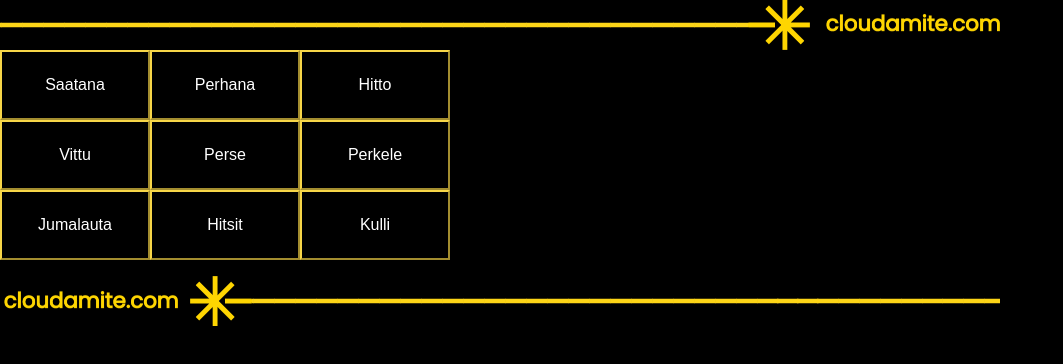
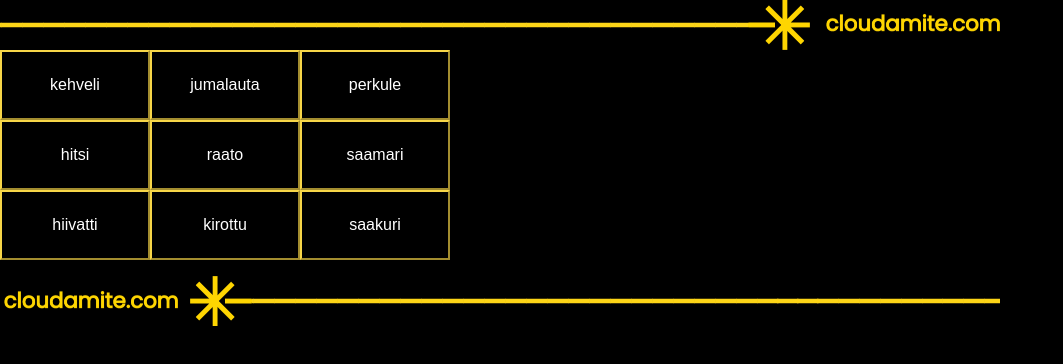
Before and after one commit to Summeli/kirosanabingo, a React (Create React App) app: page / in a window 1280 px wide. Shown: the top 364 px of the page, without its empty margins (0-1063 px from the left). Built offline with nearby package versions, Linux system fonts and the light colour scheme.

Commit message:
better cursewords

```diff
--- a/src/GameBoard.tsx
+++ b/src/GameBoard.tsx
@@ -9,8 +9,13 @@ interface BoardState {
 
 class GameBoard extends React.Component<{},BoardState> {
 
-  cursewords: Array<string> = ["Vittu","Jumalauta","Perhana","Saatana", "Hitsit", "Kulli",
-  "Hitto", "Perse", "Perkele"];
+  //thanks for wikipedia: https://fi.wikipedia.org/wiki/Suomen_kielen_kirosanat
+  cursewords: Array<string> = ["helkatti", "helkkari", "helkutti", "helskutti", "helvetti", "hemmetti", "hiisi",
+    "hiivatti", "hitsi", "hitto", "jeesus", "jeeveli", "jessus", "jukolauta", "jukoliste", "jukra", "jukranpujut", "juku",
+    "jumalauta", "juukeli", "juutas", "jösses", "kehno", "kehveli", "kirottu", "lempo", "pahus", "pakana", "pannahinen",
+     "paska", "peeveli", "peijakas", "pentele", "perhana", "perkele", "perkule", "permanto", "perse", "pirskatti",
+      "piru", "pirulauta", "raato", "riivattu", "ryökäle", "räkä", "saakeli", "saakuri", "saamari", "saasta",
+      "saatana", "samperi", "syötävä", "turkanen", "täytinen", "vitjat", "vitsi", "vittu"];
 
   constructor({}){
     super({});
```
